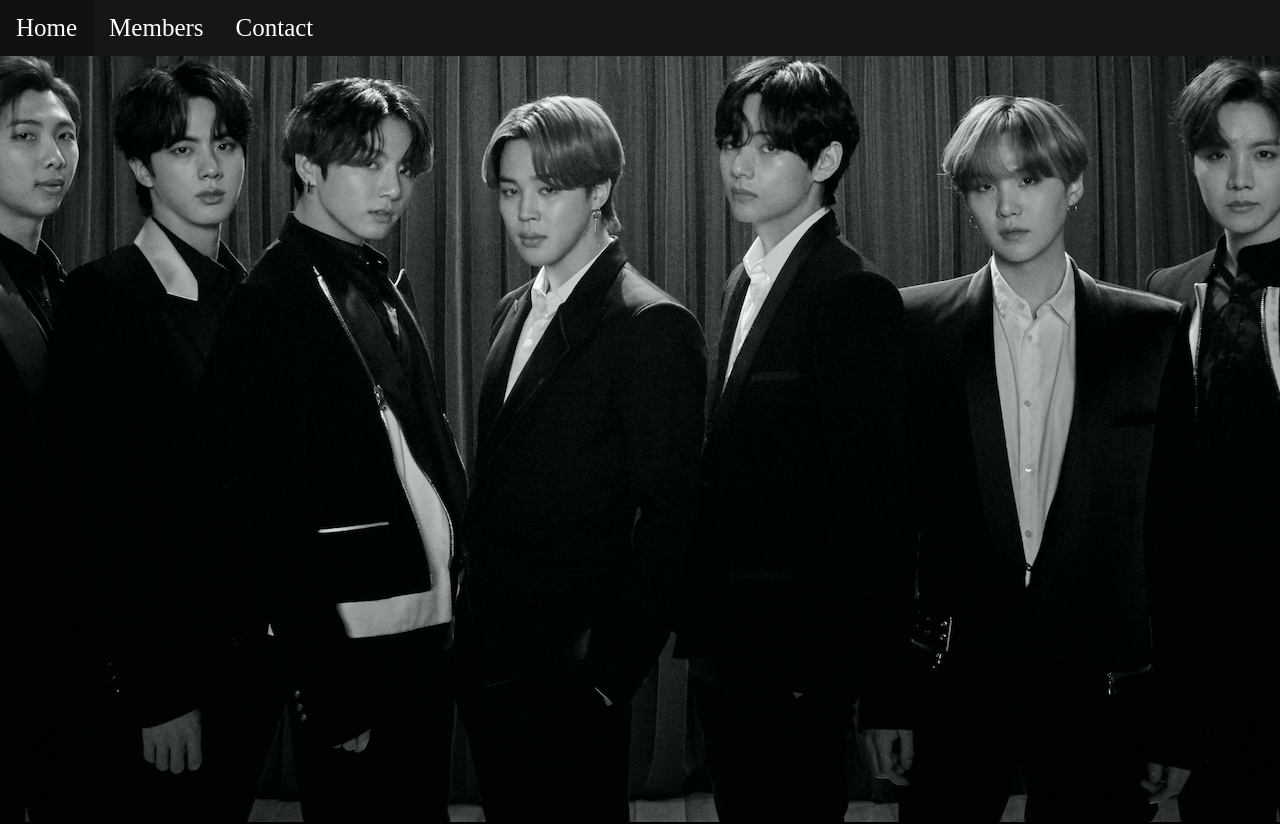
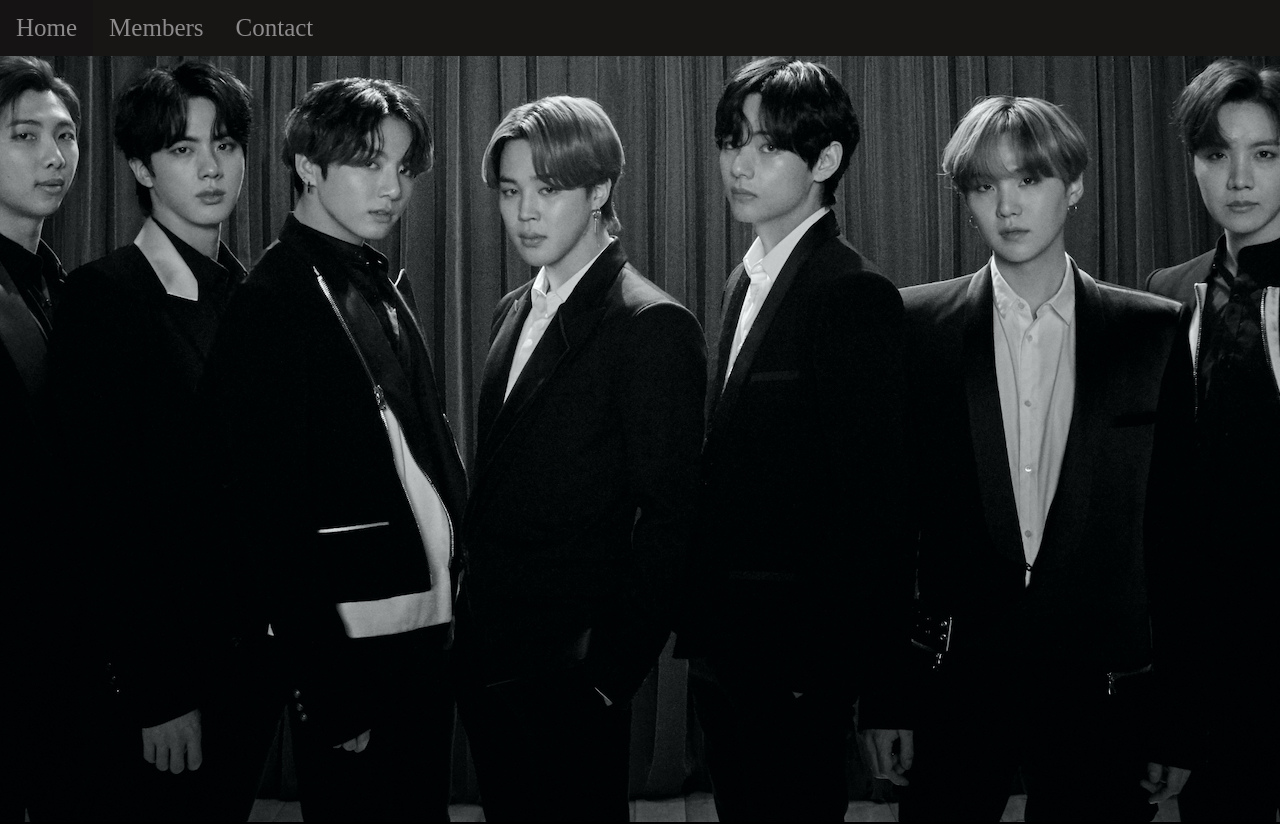
Before and after one commit to Nesli13/GIS-SoSe-2021, a plain HTML site: page Aufgabe1.3/index.html in a window 1280 px wide. Shown: the top 824 px of the page. Drawn offline with Linux system fonts and the light colour scheme.

Commit message:
Fehler verbessert

```diff
--- a/Aufgabe1.3/style.css
+++ b/Aufgabe1.3/style.css
@@ -5,6 +5,7 @@ body {
 
 a {
     font-size: 25px;
+    filter: opacity(.5);
 }
 
 ul.topnav {
```
